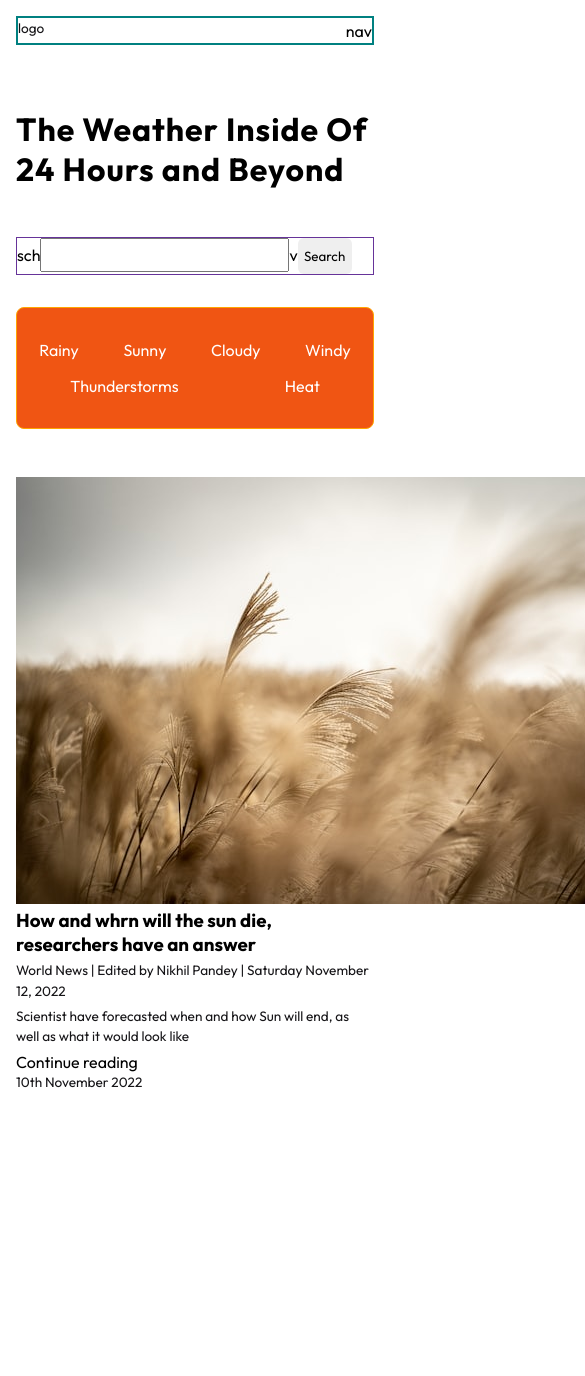
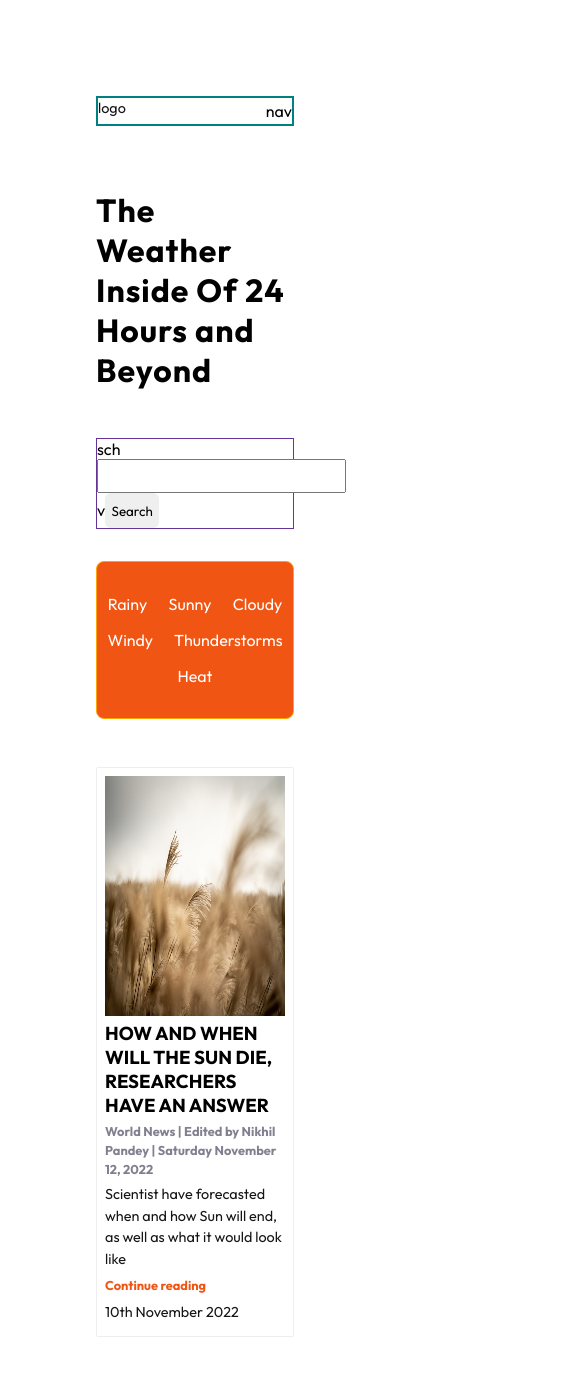
Before and after one commit to afolasope/weathery_news, a React (Create React App) app: page / in a window 390 px wide. Shown: the top 1376 px of the page, 585 px wide, since content can reach past the window. Before the commit the page ends 1113 px from the top, so only its background shows below. Built offline with nearby package versions, Linux system fonts and the light colour scheme.

Commit message:
adds responsivenes to news card

```diff
--- a/src/App.js
+++ b/src/App.js
@@ -49,7 +49,7 @@ function App() {
 export default App;
 
 const Wrapper = styled.div`
-  padding: 1rem;
+  padding: 6rem;
 
   header {
     display: flex;
@@ -90,7 +90,10 @@ const Wrapper = styled.div`
     gap: 1rem;
     border-radius: 8px;
     margin-bottom: 3rem;
-    li{
+    @media (min-width: 600px) {
+
+    }
+    li {
       cursor: pointer;
     }
   }
--- a/src/components/RectangleCard.js
+++ b/src/components/RectangleCard.js
@@ -1,15 +1,16 @@
 import React from 'react';
 import styled from 'styled-components';
 import image from '../assets/image.jpg';
+import { colors } from '../styles/variables';
 
 const RectangleCard = () => {
   return (
     <Wrapper>
-        <div>
+      <div className="img-container">
         <img src={image} alt="" />
       </div>
-        <div>
-          <h3>How and whrn will the sun die, researchers have an answer</h3>
+      <div className="text">
+        <h3>How and when will the sun die, researchers have an answer</h3>
         <p>
           World News <span>|</span> Edited by Nikhil Pandey <span>|</span>{' '}
           Saturday November 12, 2022
@@ -18,7 +19,11 @@ const RectangleCard = () => {
           Scientist have forecasted when and how Sun will end, as well as what
           it would look like
         </p>
+
+        <p>
           <a href="/">Continue reading</a>
+        </p>
+
         <p>10th November 2022</p>
       </div>
     </Wrapper>
@@ -28,5 +33,46 @@ const RectangleCard = () => {
 export default RectangleCard;
 
 const Wrapper = styled.article`
+  border: 1px solid #eee;
+  padding: 0.5rem;
+  border-radius: 2px;
+  gap: 0.5rem;
+  @media (min-width: 800px) {
+    display: flex;
+    align-items: center;
+    gap: 3rem;
+    padding: 2rem;
+    max-height: 20rem;
+  }
+  .img-container {
+    flex-basis: 50%;
+    height: 15rem;
+    /* height: 10rem;
+    width: 100%; */
+    margin-bottom: 0.3rem;
 
+    img {
+      width: 100%;
+      height: 100%;
+    }
+    @media (min-width: 800px) {
+
+    }
+  }
+  .text {
+    flex-basis: 50%;
+    h3 {
+      text-transform: uppercase;
+    }
+    p:first-of-type {
+      color: ${colors.textLinks};
+      font-size: 0.8rem;
+      font-weight: bold;
+    }
+    p a {
+      color: ${colors.bgSec};
+      font-size: 0.8rem;
+      font-weight: bold;
+    }
+  }
 `;
--- a/src/styles/globalStyles.js
+++ b/src/styles/globalStyles.js
@@ -27,10 +27,14 @@ h3{
 }
 p{
   margin-bottom: .3rem;
-  font-size:.85rem;
+  font-size:.9rem;
   line-height: 1.5;
   color: ${colors.textPry};
+  @media (min-width:600px) {
+    font-size: 1rem;
+  }
 }
+
 .btn{
   padding: .7rem 1.3rem;
   font-family: inherit;
```
Lines whose indentation alone changed are shown as unchanged.
